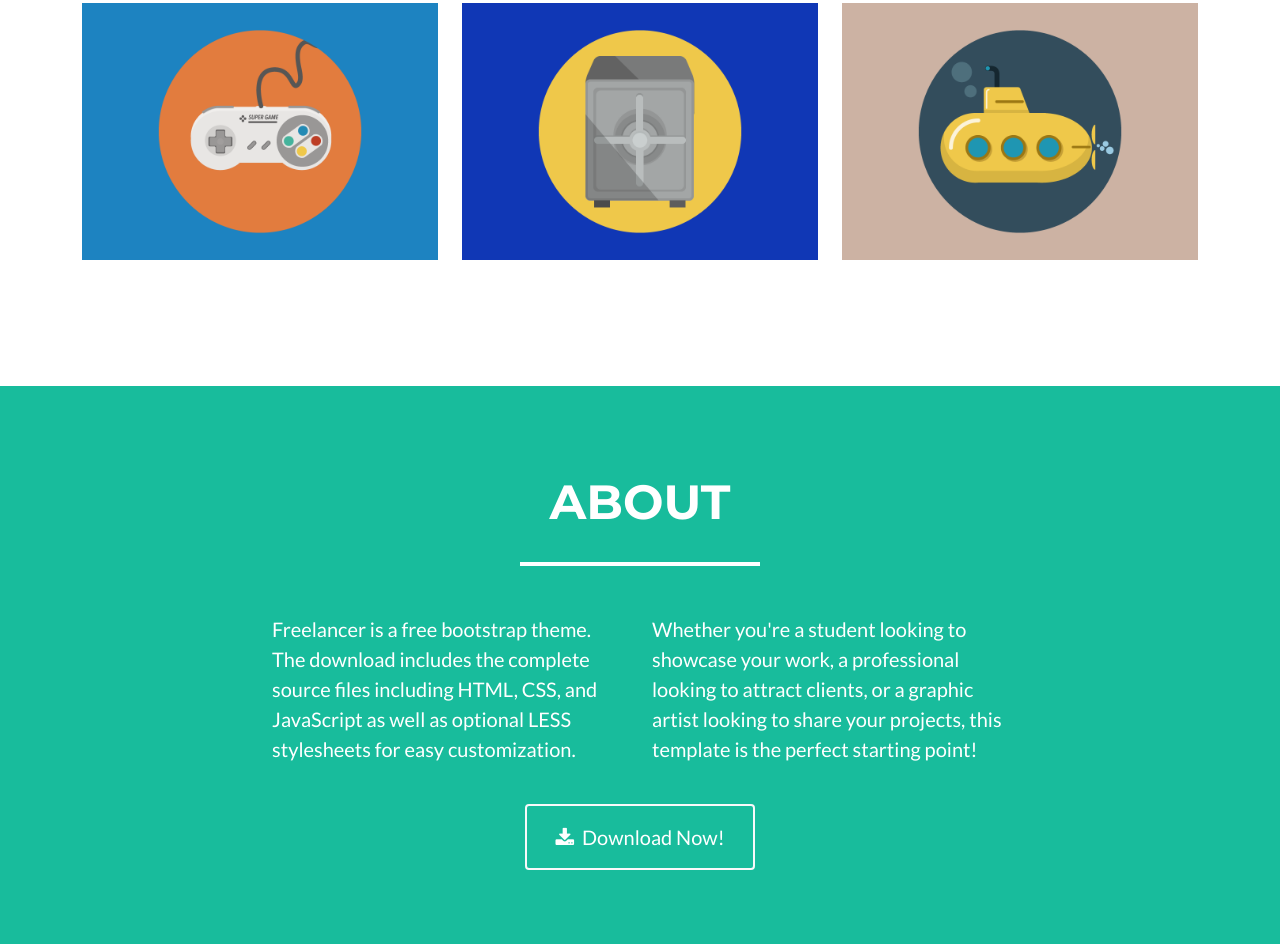
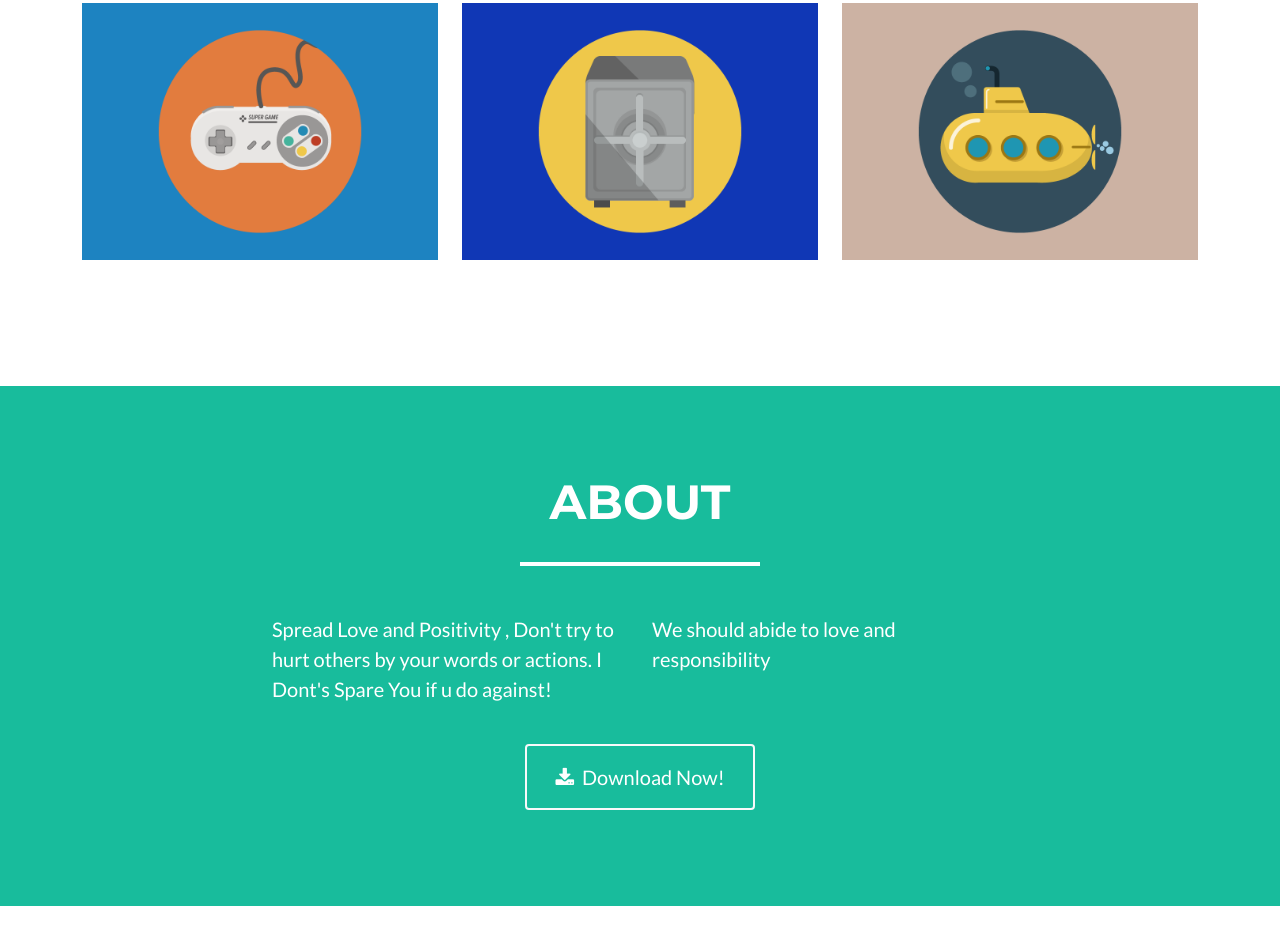
Before and after one commit to SridharSolaris/pro-void, a plain HTML site: page index.html in a window 1280 px wide. Shown: the part 1296-2240 px from the top of the page. Drawn offline with Linux system fonts and the light colour scheme.

Commit message:
Update index.html

```diff
--- a/index.html
+++ b/index.html
@@ -26,7 +26,7 @@
     </nav>
     <header class="text-center text-white bg-primary masthead">
         <div class="container"><img class="img-fluid d-block mx-auto mb-5" src="assets/img/profile.png">
-            <h1>John Doe</h1>
+            <h1>SridharSolaris-</h1>
             <hr class="star-light">
             <h2 class="font-weight-light mb-0">Web Developer - Graphic Artist - User Experience Designer</h2>
         </div>
@@ -75,10 +75,10 @@
             <hr class="star-light mb-5">
             <div class="row">
                 <div class="col-lg-4 ms-auto">
-                    <p class="lead">Freelancer is a free bootstrap theme. The download includes the complete source files including HTML, CSS, and JavaScript as well as optional LESS stylesheets for easy customization.</p>
+                    <p class="lead">Spread Love and Positivity , Don't try to hurt others by your words or actions. I Dont's Spare You if u do against! </p>
                 </div>
                 <div class="col-lg-4 me-auto">
-                    <p class="lead">Whether you're a student looking to showcase your work, a professional looking to attract clients, or a graphic artist looking to share your projects, this template is the perfect starting point!</p>
+                    <p class="lead">We should abide to love and responsibility</p>
                 </div>
             </div>
             <div class="text-center mt-4"><a class="btn btn-outline-light btn-xl" role="button" href="#"><i class="fa fa-download me-2"></i><span>Download Now!</span></a></div>
```
